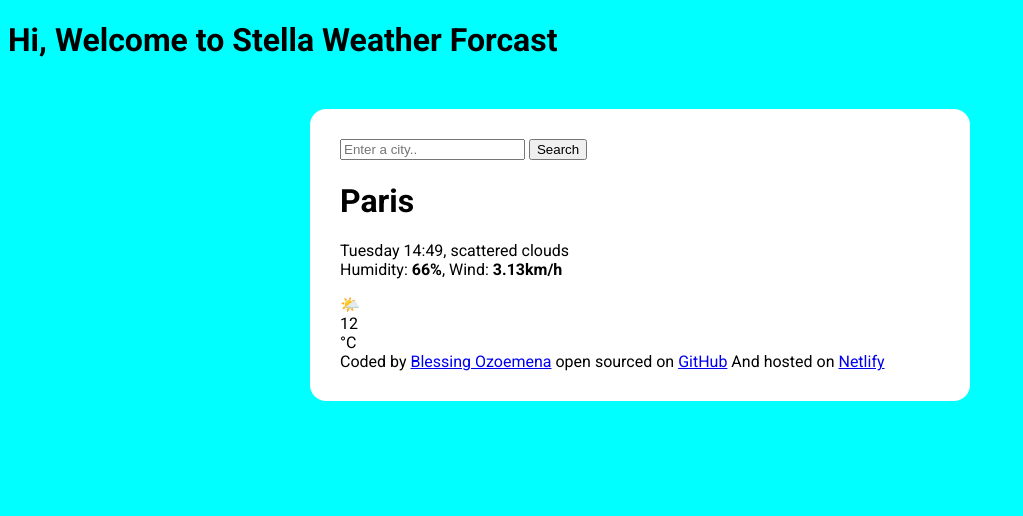
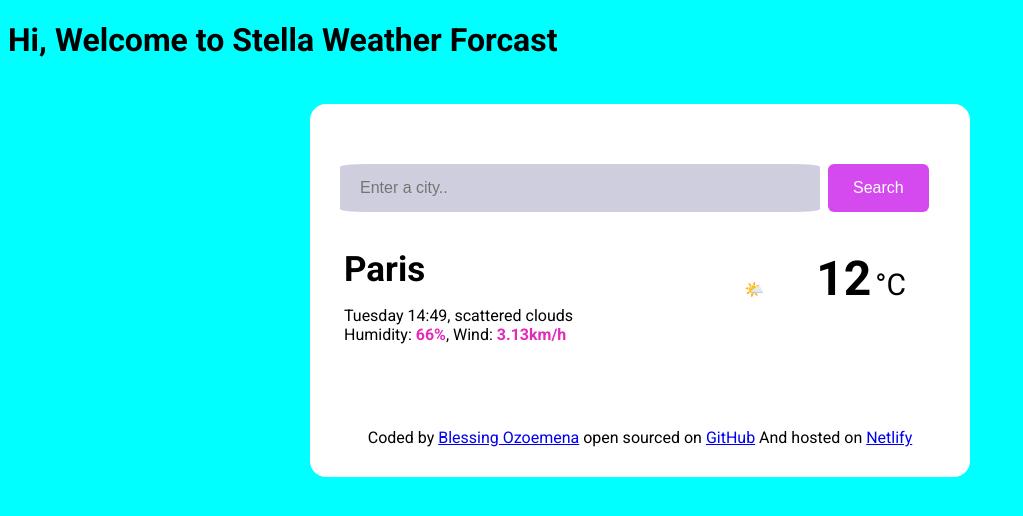
Before and after one commit to Blessing-ozoemena/Stellar-weather-app, a plain HTML site: page index.html in a window 1280 px wide. Shown: the whole page, without its empty margins (0-1023 px from the left). Drawn offline with Linux system fonts and the light colour scheme.

Commit message:
updated style.css and index.html

```diff
--- a/index.html
+++ b/index.html
@@ -38,9 +38,9 @@
             </p>
           </div>
           <div class="weather-app-temperature-container">
-            <div class="weather-app-icon">🌤️</div>
-            <div class="weather-app-temperature">12</div>
-            <div class="weatehr-app-unit">°C</div>
+            <sapn class="weather-app-icon">🌤️</span>
+            <span class="weather-app-temperature">12</span>
+            <span class="weather-app-unit">°C</span>
           </div>
         </div>
       </main>
--- a/src/style.css
+++ b/src/style.css
@@ -4,9 +4,68 @@ body {
 }
 .weather-app {
   background-color: white;
-  margin: 50px auto;
+  margin: 45px auto;
   padding: 30px;
   max-width: 600px;
   border-radius: 16px;
   box-shadow: 0 30px 50px rgba(50 60 100 0.08);
 }
+header {
+  border-radius: 1px solid #f7f9fe;
+  padding: 30px 0 0 0;
+}
+.search-form-input {
+  background-color: rgb(206, 206, 222);
+  border-radius: 6%;
+  border: none;
+  width: 80%;
+  font-size: 16px;
+  padding: 15px 20px;
+  line-height: 15px;
+}
+.search-form-button {
+  background-color: rgb(213, 74, 238);
+  padding: 15px 25px;
+  border: none;
+  border-radius: 6px;
+  color: white;
+  margin-left: 4px;
+  font-size: 16px;
+}
+footer {
+  border-radius: 1px solid #f7f9fe;
+  padding: 30px 0 0 0;
+  text-align: center;
+  font-size: 16px;
+  color: rgba(0 0 0 0.6);
+}
+main {
+  padding: 38px 4px;
+}
+.weather-app-data {
+  display: flex;
+  justify-content: space-between;
+}
+.weather-app-city {
+  margin: 0;
+  font-size: 35px;
+  line-height: 40px;
+}
+.weather-app-details {
+  font-size: 16px;
+  color: rgba(39 33 66 6.4);
+}
+.weather-app-data strong {
+  color: rgb(226, 43, 186);
+}
+.weather-app-temperature {
+  font-size: 48px;
+  margin-left: 48px;
+  font-weight: bold;
+}
+
+.weather-app-unit {
+  margin-top: 80px;
+  font-size: 30px;
+  margin-right: 30px;
+}
```
